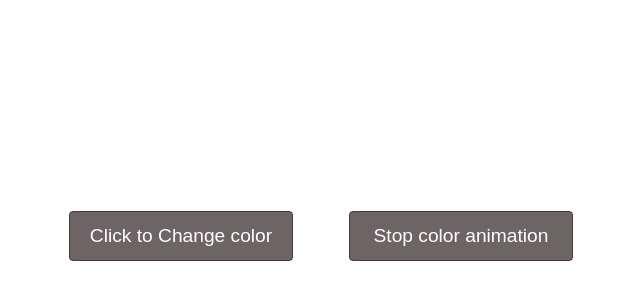
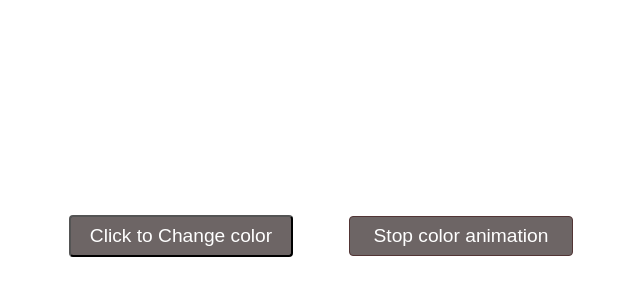
Before and after one commit to MALICK96/basic-javacript-project, a plain HTML site: page index.html in a window 1280 px wide. Shown: the part 164-464 px from the top of the page, without its empty margins (275-915 px from the left). Drawn offline with Linux system fonts and the light colour scheme.

Commit message:
no major changes

```diff
--- a/style.css
+++ b/style.css
@@ -19,9 +19,10 @@ body {
 
 .container {
   width: 50%;
-  height: 50px;
+  height: 80px;
   display: flex;
   justify-content: flex-end;
+  align-items: center;
 }
 
 .btn {
@@ -33,9 +34,9 @@ body {
   flex-basis: 40%;
   font-size: 1.2em;
   width: 40%;
-  padding: 5px 15px;
+  padding: 8px 15px;
   background-color: var(--dark-bg-color-);
-  border: 1px solid #523535;
+
   border-radius: 4px;
   color: var(--white-color-);
   cursor: pointer;
@@ -56,7 +57,7 @@ body {
 
 .remove-btn:hover,
 .btn:hover {
-  border: none;
+  border: 1px solid #000;
   background-color: var(--red-color-);
   color: var(--white-color-);
 }
```
